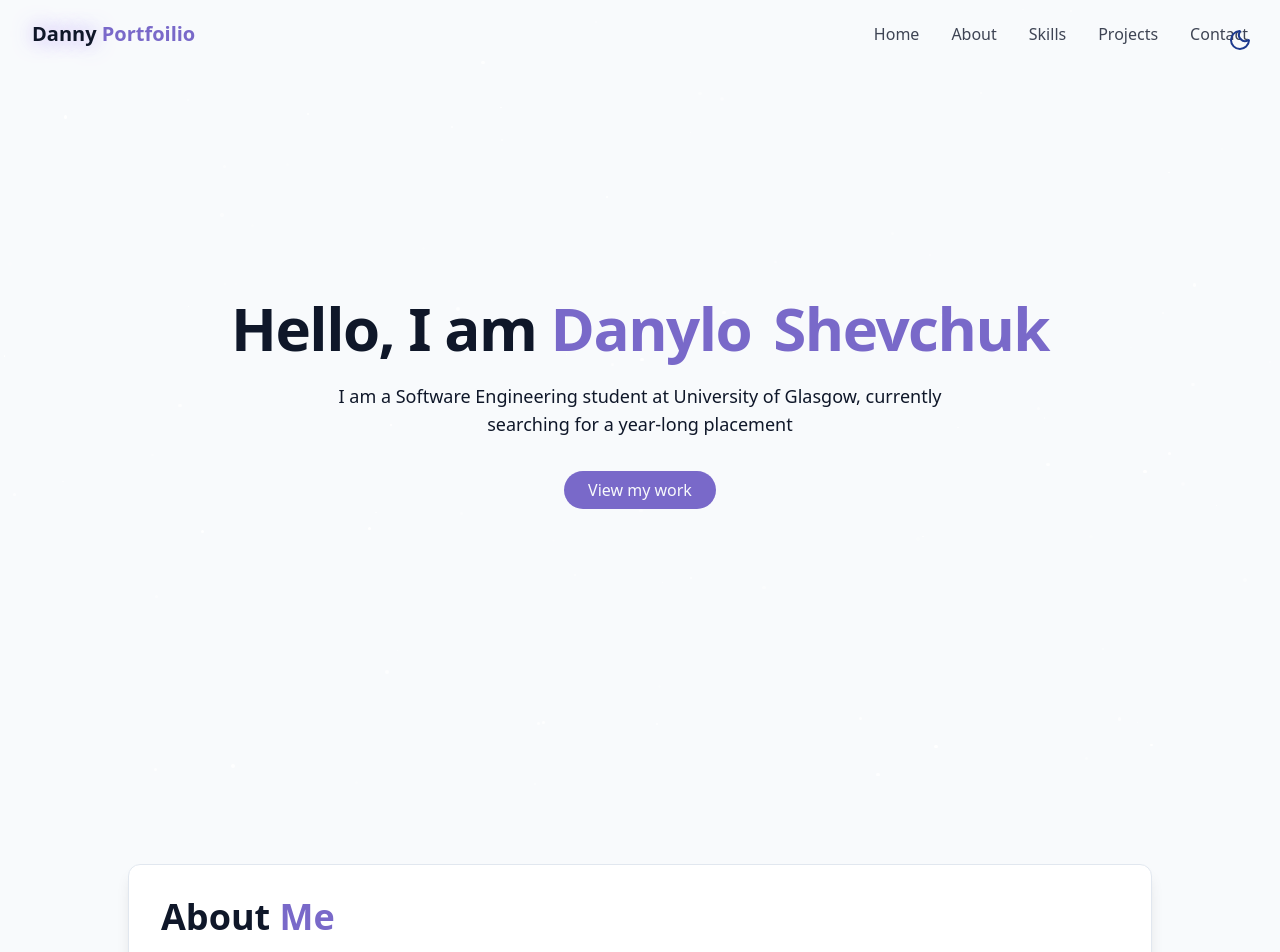
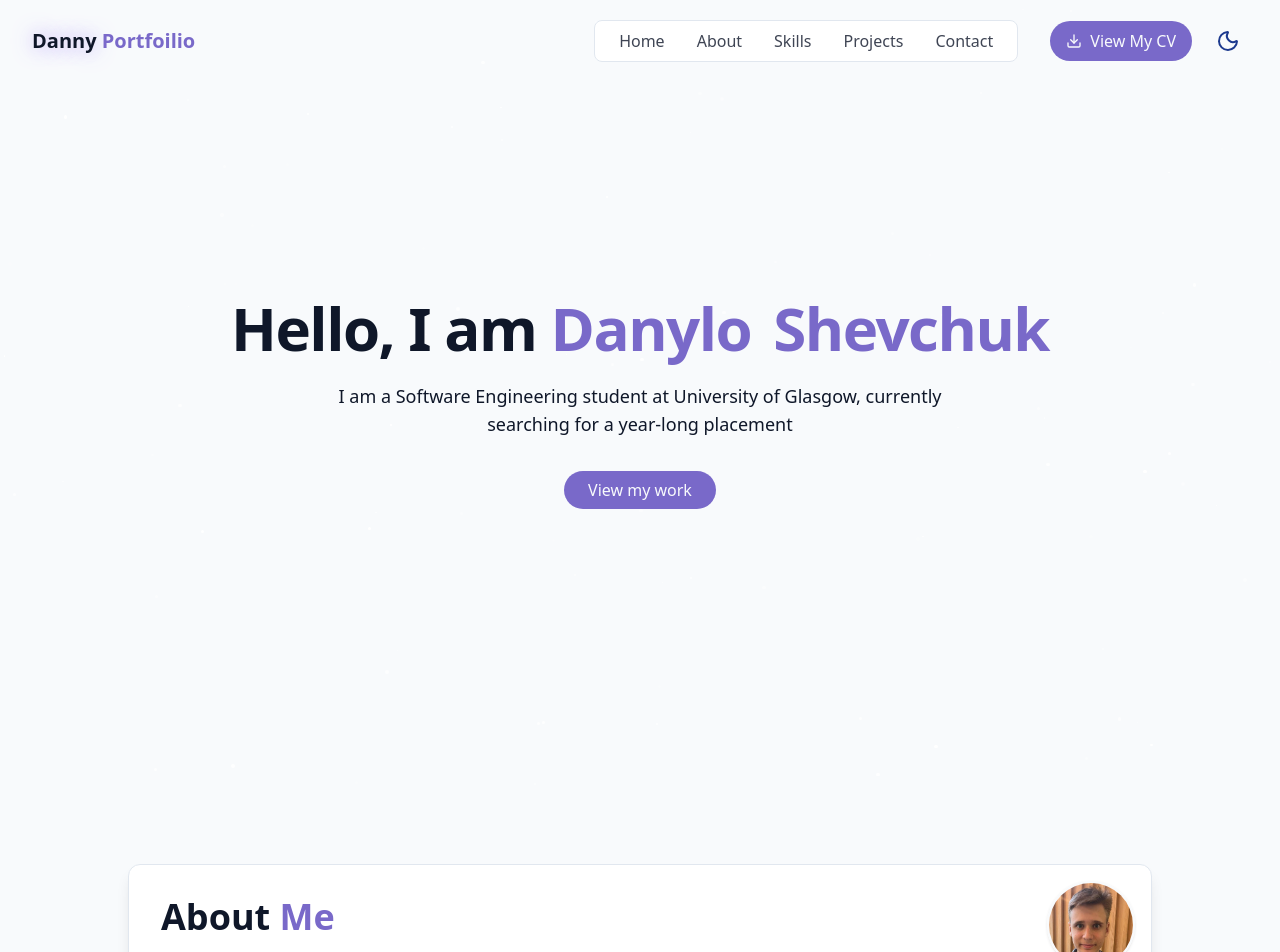
Before and after one commit to DannySommar/dannysommar.github.io, a React (Vite) app: page / in a window 1280 px wide. Shown: the top 952 px of the page. Built offline with nearby package versions, Linux system fonts and the light colour scheme.

Commit message:
added cv and fixed blur in navbar. added pfp to about section.

```diff
--- a/src/App.jsx
+++ b/src/App.jsx
@@ -1,7 +1,6 @@
 import Navbar from './components/Navbar';
 import About from './components/About';
 import HeroSection from './components/HeroSection';
-import ThemeToggle from './components/ThemeToggle';
 import Background from './components/Background';
 import Footer from './components/Footer';
 import Projects from './components/Projects';
@@ -9,7 +8,7 @@ import Projects from './components/Projects';
 function App() {
   return (
     <div className="min-h-screen bg-background text-foreground overflow-x-hidden">
-      <ThemeToggle />
+      {/* <ThemeToggle /> */}
 
       <Background />
 
--- a/src/components/CardPanel.jsx
+++ b/src/components/CardPanel.jsx
@@ -1,4 +1,6 @@
 import {cn} from '../lib/utils'
+
+const img = "/images/pfp.png"
 
 export default function CardPanel({ children, id, title, highlightWord }) {
   return (
@@ -10,6 +12,12 @@ export default function CardPanel({ children, id, title, highlightWord }) {
         "group-hover:shadow-primary/20 dark:group-hover:shadow-primary/30",
         "max-w-5xl mx-auto text-left"
       )}>
+        { id==="about" && (
+          <div className="absolute top-4 right-4 z-20 w-22 h-22 hover:scale-110 transition-transform">
+            <img className="w-full h-full rounded-full border-2 border-background shadow-sm hover:shadow-md hover:border-primary transition-all"
+              src={img} alt="Profile" />
+          </div>
+        )}
 
         <h2 className="text-3xl md:text-4xl font-bold mb-8">
           {title.split(' ').map((word, key) => (
--- a/src/components/Navbar.jsx
+++ b/src/components/Navbar.jsx
@@ -1,7 +1,11 @@
-import { X, Menu } from "lucide-react"
+import { X, Menu, Download } from "lucide-react"
 import { useEffect, useState } from 'react';
 
 import {cn} from '../lib/utils'
+
+import ThemeToggle from './ThemeToggle';
+
+const resume = "/documents/resume.pdf"
 
 const navItems = [
     {name: "Home", href: "#hero"},
@@ -18,7 +22,7 @@ export default function Navbar () {
 
     useEffect(() => {
         function handleScroll() {
-            setIsScrolled(window.screenY > 10)
+            setIsScrolled(window.scrollY > 10)
         }
 
         window.addEventListener("scroll", handleScroll);
@@ -29,7 +33,7 @@ export default function Navbar () {
 
     return (
         <nav className={cn("fixed w-full z-40 transition-all duration-300",
-            isScrolled ? "py-3 bg-background/80 backdrop-blur-md shadow-xs" : "py-5"
+            isScrolled ? "py-3 bg-background/50 backdrop-blur-md shadow-border shadow-xs" : "py-5"
         )} >
 
             <div className='container flex items-center justify-between'>
@@ -41,6 +45,7 @@ export default function Navbar () {
 
                 {/* desktop nav */}
                 <div className="hidden md:flex space-x-8">
+                    <div className="bg-card border-1 border-border backdrop-blur-sm px-6 py-2 rounded-lg space-x-8">
                         {navItems.map((item, key) => (
                             <a
                             key={key}
@@ -50,6 +55,23 @@ export default function Navbar () {
                             {item.name}
                             </a>
                         ))}
+                    </div>
+
+                    <div className="flex items-center gap-4">
+                        <a className={cn(
+                            "flex items-center gap-2 px-4 py-2 rounded-full",
+                            "bg-primary text-primary-foreground font-medium",
+                            "hover:bg-primary/90 transition-colors",
+                            "text-sm sm:text-base"
+                            )}
+                        href={resume}
+                        terget="_blank">
+                            <Download className="w-4 h-4" />
+                            View My CV
+                        </a>
+
+                        <ThemeToggle />
+                    </div>
                 </div>
 
 
@@ -66,7 +88,7 @@ export default function Navbar () {
                     "transition-all duration-300 md:hidden",
                     isMenuOpen ? "opacity-100 pointer-events-auto" : "opacity-0 pointer-events-none"
                 )}>
-                    <div className="flex flex-col space-y-8 text-xl">
+                    <div className="flex flex-col space-y-8 text-xl items-center">
                         {navItems.map((item, key) => (
                             <a
                             key={key}
@@ -77,6 +99,8 @@ export default function Navbar () {
                             {item.name}
                             </a>
                         ))}
+
+                        <ThemeToggle />
                     </div>
                 </div>
 
--- a/src/components/ThemeToggle.jsx
+++ b/src/components/ThemeToggle.jsx
@@ -33,7 +33,7 @@ export default function ThemeToggle() {
     }
 
     return <button
-        className={cn("fixed max-sm:hidden top-5 right-5 z-50 p-2 rounded-full transition-colors duration-300",
+        className={cn("p-2 rounded-full transition-colors duration-300",
             "focus:outline-hidden"
         )}
         onClick={toggleTheme}>
```
Also changed, not shown: public/images/pfp.png (added), 1 other file (tests, documents, lock files or other folders). Lines whose indentation alone changed are shown as unchanged.
